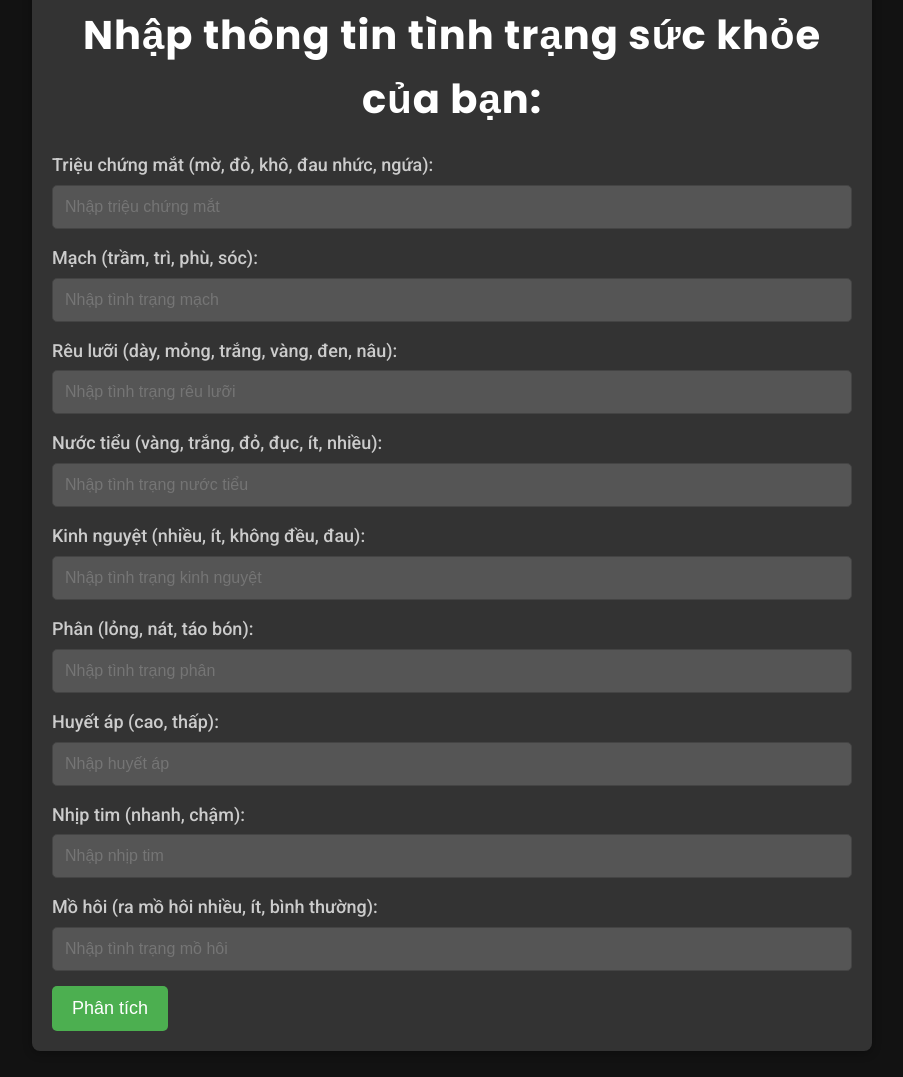
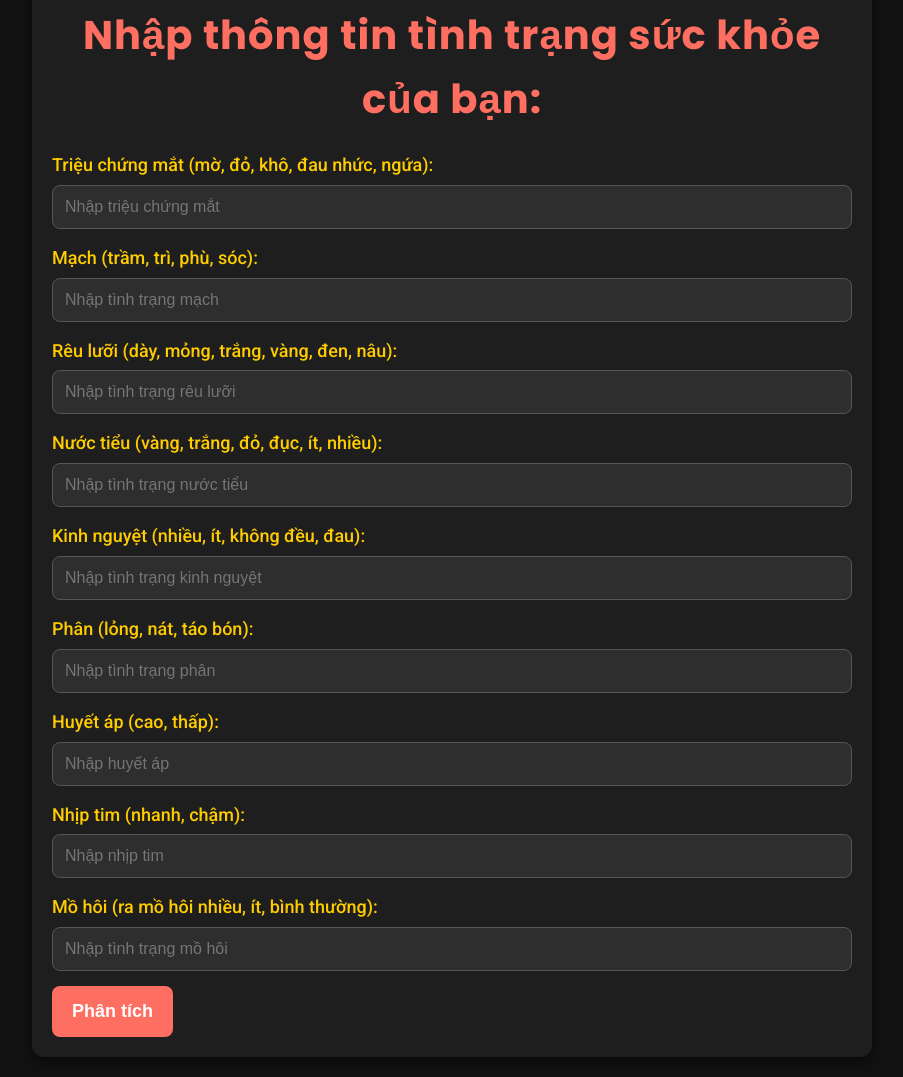
Before and after one commit to MSI-Before-14629/chandoansuckhoe.github.io, a plain HTML site: page index.html in a window 1280 px wide. Shown: the part 181-1258 px from the top of the page, without its empty margins (188-1091 px from the left). Drawn offline with Linux system fonts and the light colour scheme.

Commit message:
Update index.html

```diff
--- a/index.html
+++ b/index.html
@@ -7,35 +7,35 @@
     <style>
         /* Tải phông chữ từ Google Fonts */
         @import url('https://fonts.googleapis.com/css2?family=Roboto:wght@400;500;700&display=swap');
-@import url('https://fonts.googleapis.com/css2?family=Poppins:wght@600;700&display=swap'); /* Thêm phông chữ Poppins */
+        @import url('https://fonts.googleapis.com/css2?family=Poppins:wght@600;700&display=swap');
 
         /* Cấu hình chung */
         body {
-    font-family: 'Roboto', sans-serif; /* Phông chữ mặc định là Roboto */
-    background-color: #121212; /* Nền trang đen */
-    color: #fff; /* Màu chữ trắng */
+            font-family: 'Roboto', sans-serif;
+            background-color: #121212;
+            color: #e0e0e0;
             margin: 0;
             padding: 20px;
-    line-height: 1.6; /* Khoảng cách dòng để dễ đọc */
+            line-height: 1.6;
         }
 
         /* Tiêu đề */
         h1, h2 {
-    color: #fff; /* Màu chữ trắng cho tiêu đề */
+            color: #ff6f61; /* Màu đỏ cam nổi bật */
             text-align: center;
-    font-family: 'Poppins', sans-serif; /* Sử dụng phông chữ Poppins cho tiêu đề */
-    font-weight: 700; /* Làm cho tiêu đề đậm hơn */
-    font-size: 2.5rem; /* Kích thước tiêu đề lớn */
-    letter-spacing: 1px; /* Tăng khoảng cách giữa các chữ cái để tiêu đề dễ đọc hơn */
+            font-family: 'Poppins', sans-serif;
+            font-weight: 700;
+            font-size: 2.5rem;
+            letter-spacing: 1px;
             margin-bottom: 20px;
         }
 
         /* Form nhập liệu */
         form {
-    background-color: #333; /* Nền tối cho form */
+            background-color: #1e1e1e;
             padding: 20px;
-    border-radius: 8px;
-    box-shadow: 0 2px 10px rgba(0, 0, 0, 0.3); /* Mờ tối hơn cho shadow */
+            border-radius: 12px;
+            box-shadow: 0 5px 15px rgba(0, 0, 0, 0.5);
             width: 100%;
             max-width: 800px;
             margin: 0 auto;
@@ -43,63 +43,69 @@ form {
 
         /* Nhãn */
         label {
-    font-size: 18px; /* Tăng kích thước chữ cho nhãn */
-    color: #ccc; /* Màu chữ nhạt hơn cho nhãn */
-    font-weight: 500; /* Làm cho nhãn đậm hơn một chút */
+            font-size: 18px;
+            color: #ffcc00; /* Màu vàng nổi bật */
+            font-weight: 500;
             margin-bottom: 5px;
         }
 
         /* Trường nhập liệu */
         input[type="text"] {
             width: 100%;
-    padding: 12px; /* Tăng khoảng cách trong ô nhập liệu */
+            padding: 12px;
             margin-top: 5px;
             margin-bottom: 15px;
-    border: 1px solid #444; /* Viền mờ hơn */
-    border-radius: 5px;
+            border: 1px solid #555;
+            border-radius: 8px;
             font-size: 16px;
-    background-color: #555; /* Nền tối cho input */
-    color: #fff; /* Chữ trắng cho input */
+            background-color: #2e2e2e;
+            color: #e0e0e0;
             box-sizing: border-box;
+        }
+
+        input[type="text"]:focus {
+            outline: none;
+            border-color: #ff6f61;
+            background-color: #333;
         }
 
         /* Nút bấm */
         button {
-    background-color: #4CAF50; /* Nút bấm màu xanh lá */
+            background-color: #ff6f61;
             color: white;
             border: none;
-    padding: 12px 20px;
-    font-size: 18px; /* Kích thước chữ nút lớn hơn */
-    border-radius: 5px;
+            padding: 15px 20px;
+            font-size: 18px;
+            border-radius: 8px;
             cursor: pointer;
             transition: background-color 0.3s ease;
-    font-weight: 500; /* Làm cho chữ nút đậm hơn */
+            font-weight: 600;
         }
 
         button:hover {
-    background-color: #45a049; /* Màu nút khi hover */
+            background-color: #d4554f;
         }
 
         /* Kết quả */
         .result {
-    background-color: #333; /* Nền tối cho kết quả */
+            background-color: #1e1e1e;
             padding: 20px;
             margin-top: 20px;
-    border-radius: 8px;
-    box-shadow: 0 2px 10px rgba(0, 0, 0, 0.3);
+            border-radius: 12px;
+            box-shadow: 0 5px 15px rgba(0, 0, 0, 0.5);
             display: none;
         }
 
         .result h3 {
-    color: #fff; /* Màu chữ trắng cho tiêu đề kết quả */
-    font-size: 20px; /* Kích thước tiêu đề kết quả lớn hơn */
-    font-family: 'Poppins', sans-serif; /* Sử dụng phông chữ Poppins cho tiêu đề kết quả */
-    font-weight: 700; /* Tiêu đề kết quả đậm */
+            color: #ffcc00;
+            font-size: 20px;
+            font-family: 'Poppins', sans-serif;
+            font-weight: 700;
         }
 
         .result strong {
-    color: #e74c3c; /* Màu đỏ cho phần mạnh mẽ trong kết quả */
-    font-weight: 700; /* Làm chữ trong strong đậm */
+            color: #e74c3c;
+            font-weight: 700;
         }
 
         /* Điều chỉnh khoảng cách và cân chỉnh */
@@ -114,10 +120,9 @@ button:hover {
         .section input, .section select {
             font-size: 16px;
         }
-
-
     </style>
 </head>
+
 <body>
 
 <h1>Ứng Dụng Phân Tích Tình Trạng Sức Khỏe</h1>
```
Lines whose indentation alone changed are shown as unchanged.
